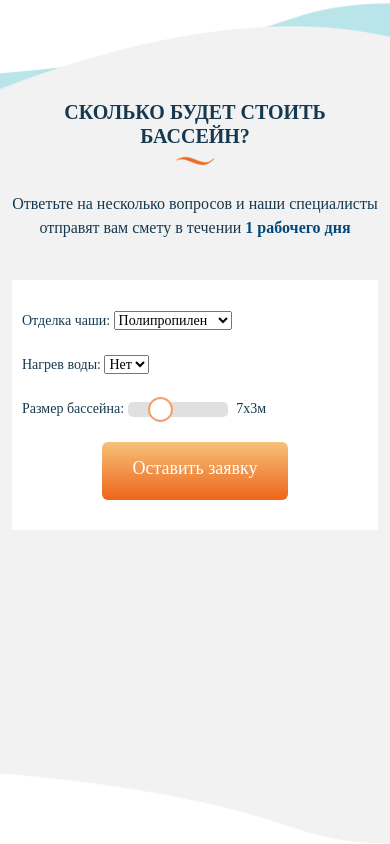
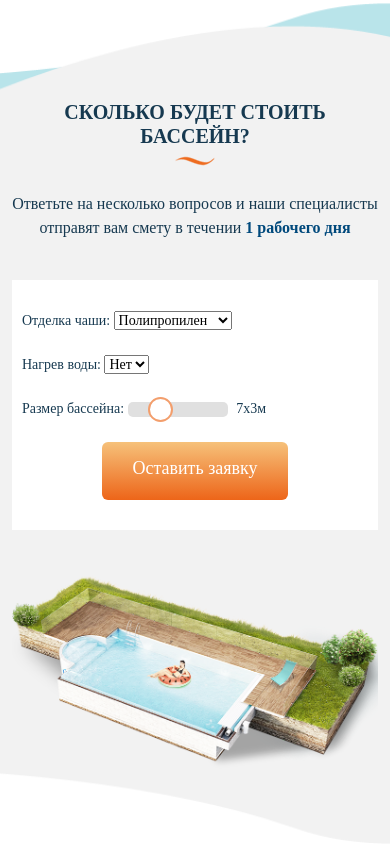
Before and after one commit to dworker863/Pool, a website: page assets/index.html in a window 390 px wide. Shown: the part 1604-2448 px from the top of the page. Drawn offline with Linux system fonts and the light colour scheme.

Commit message:
Mobile. Added pool image to calculator block

```diff
--- a/assets/index.html
+++ b/assets/index.html
@@ -134,6 +134,8 @@
           Ответьте на несколько вопросов и наши специалисты отправят вам смету в
           течении <strong class="strong">1 рабочего дня</strong>
         </p>
+        <div class="row">
+          <div class="col-12">
             <form class="calculation-form">
               <label>
                 Отделка чаши:
@@ -168,6 +170,13 @@
               <button class="submit">Оставить заявку</button>
             </form>
           </div>
+          <div class="col-12">
+            <div class="pool-wrapper">
+              <img class="pool" src="images/pool.png" alt="Swimmingpool" />
+            </div>
+          </div>
+        </div>
+      </div>
     </section>
     <script src="js/scripts.min.js"></script>
   </body>
--- a/assets/scss/styles.scss
+++ b/assets/scss/styles.scss
@@ -265,6 +265,7 @@ body {
   padding: 30px 10px;
   background-color: #fff;
   font-size: 14px;
+  margin-bottom: 40px;
 
   label {
     display: block;
@@ -311,4 +312,8 @@ body {
   vertical-align: middle;
 }
 
+.pool {
+  width: 100%;
+}
+
 @import 'media';
```
Also changed, not shown: assets/css/styles.css, assets/images/pool.png (added). Lines whose indentation alone changed are shown as unchanged.
